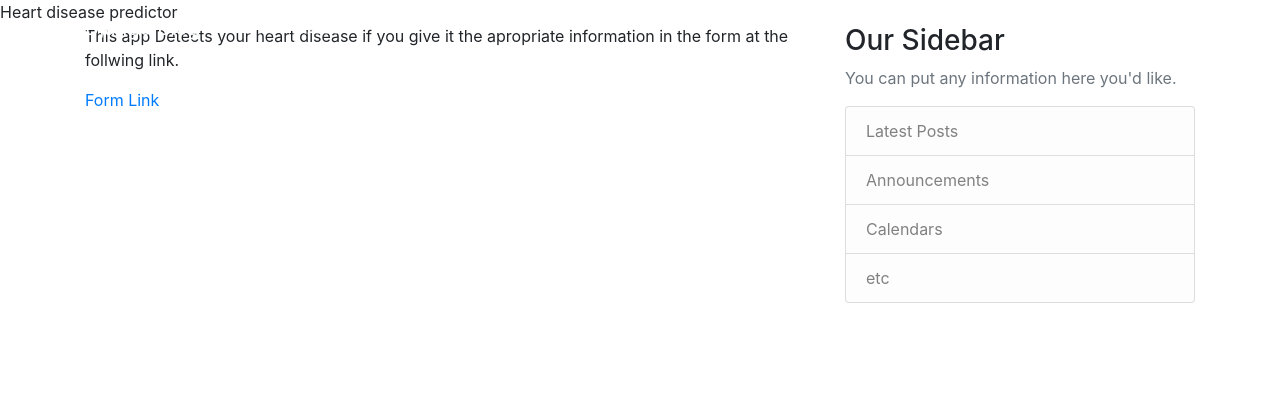
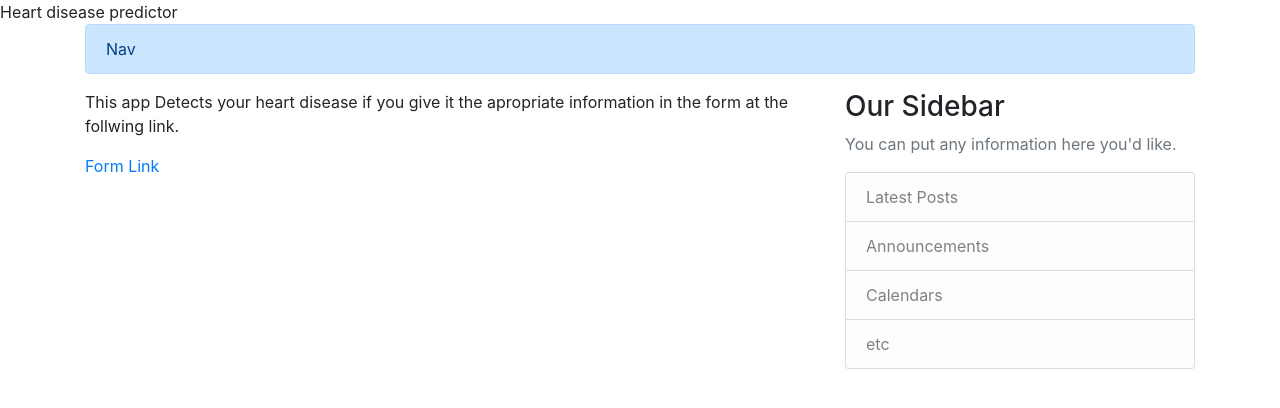
Before and after one commit to MarkosMuche/api, a Django app: page / in a window 1280 px wide. Shown: the top 408 px of the page. Run offline with Django 3.2, Linux system fonts and the light colour scheme; parts of the project's set-up code (start-up, migrations or seed data) failed here and were passed over; some libraries are stand-ins or nearby versions.

Commit message:
edited base.html

```diff
--- a/predictor/templates/base.html
+++ b/predictor/templates/base.html
@@ -20,29 +20,16 @@
 </head>
 
 <body>
-    <header class="site-header">
-        <nav class="navbar navbar-expand-md navbar-dark bg-steel fixed-top">
-            <div class="container">
-                <a class="navbar-brand mr-4" href="/">Django Blog</a>
-                <button class="navbar-toggler" type="button" data-toggle="collapse" data-target="#navbarToggle"
-                    aria-controls="navbarToggle" aria-expanded="false" aria-label="Toggle navigation">
-                    <span class="navbar-toggler-icon"></span>
-                </button>
-                <div class="collapse navbar-collapse" id="navbarToggle">
-                    <div class="navbar-nav mr-auto">
-                        <a class="nav-item nav-link" href="/">Home</a>
-                        <a class="nav-item nav-link" href="/about">About</a>
-                    </div>
-                    <!-- Navbar Right Side -->
-                    <div class="navbar-nav">
-                        <a class="nav-item nav-link" href="#">Login</a>
-                        <a class="nav-item nav-link" href="#">Register</a>
-                    </div>
+    <div class="container">
+        <div class="row">
+            <div class="col-12" ml-auto>
+                <div class="alert alert-primary" role="alert">
+                    Nav
                 </div>
             </div>
-        </nav>
-    </header>
-    <main role="main" class="container">
+        </div>
+    </div>
+    <div role="div" class="container">
         <div class="row">
             <div class="col-md-8">
                 {% block content %}{% endblock %}
@@ -61,7 +48,7 @@
                 </div>
             </div>
         </div>
-    </main>
+    </div>
 
 
 
```
